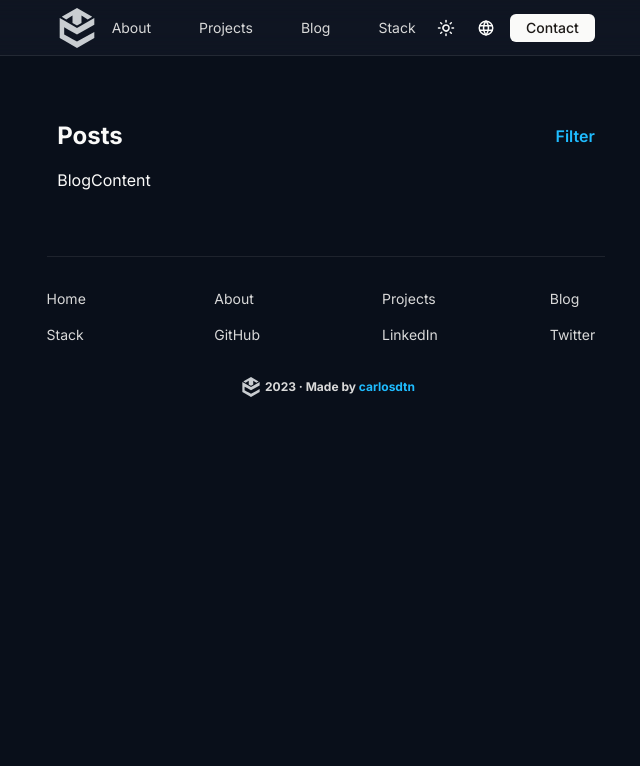
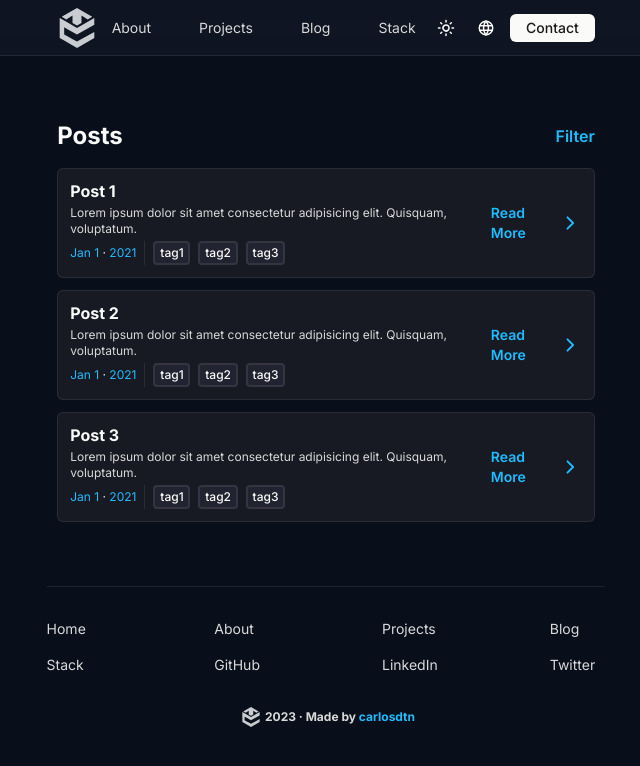
Before and after one commit to carlosdtn/portfolio, a Next.js app: page /posts in a window 1280 px wide. Shown: the top 766 px of the page, without its empty margins (314-954 px from the left). Built offline with nearby package versions, Linux system fonts and the light colour scheme.

Commit message:
feat: Add Blog page & PostCard component redesign

```diff
--- a/package.json
+++ b/package.json
@@ -9,6 +9,7 @@
     "lint": "next lint"
   },
   "dependencies": {
+    "@radix-ui/react-separator": "^1.0.3",
     "@radix-ui/react-slot": "^1.0.2",
     "@react-three/fiber": "^8.14.1",
     "@tabler/icons-react": "^2.32.0",
--- a/src/components/home/molecules/compact-card.tsx
+++ b/src/components/home/molecules/compact-card.tsx
@@ -2,32 +2,18 @@ import { TopicTagEnum } from '@/components/home/atoms/types/types';
 import { CardProps } from '@/components/shared/types/types';
 import { cn } from '@/lib/utils';
 import Image from 'next/image';
-import CardTag from '@/components/shared/card-tag/card-tag';
+import CardTag from '@/components/shared/atoms/card-tag';
 import { IconChevronRight } from '@tabler/icons-react';
-import { defaultImages } from '@/components/shared/constants';
+import { defaultImages } from '@/components/shared/utils/constants';
+import { formattedDate } from '@/components/shared/utils/helpers';
 
 const CompactCard: React.FC<{
   type: TopicTagEnum;
   data: Partial<CardProps>;
 }> = ({ type, data }) => {
-  //Compact Card for projects and blog
   const imageClassName = {
     'opacity-100': data.logo?.src
   };
-
-  const formattedDate = (date: string | undefined) => {
-    if (date) {
-      const postDate = new Date(date);
-      return {
-        year: postDate.getFullYear(),
-        month: postDate.toLocaleDateString('en-US', {
-          day: 'numeric',
-          month: 'short'
-        })
-      };
-    }
-  };
-
   // En lugar del logo colocar una transición de las tecnologías usadas, estas deben estar cómo imagenes
 
   if (type === TopicTagEnum.Projects) {
@@ -70,12 +56,14 @@ const CompactCard: React.FC<{
         </div>
       </div>
     );
-  }
+  } else if (type === TopicTagEnum.Blog) {
     return (
       <div className="flex flex-row items-center justify-between w-full p-3 border rounded-md cursor-pointer select-none group bg-cd-dark-gray/20 border-cd-gray/10">
         <div className="w-[80%] flex flex-col gap-3">
           <h1 className="font-bold leading-tight line-clamp-1">{data.title}</h1>
-        <p className="text-xs text-cd-gray line-clamp-2">{data.description}</p>
+          <p className="text-xs text-cd-gray line-clamp-2">
+            {data.description}
+          </p>
           <div className="flex gap-2">
             {data.tags?.map((tech, index) => (
               <CardTag key={index} toPath="#">
@@ -94,6 +82,7 @@ const CompactCard: React.FC<{
         <IconChevronRight className="transition-all ease-in-out group-hover:translate-x-1 duration-400" />
       </div>
     );
+  }
 };
 
 export default CompactCard;
--- a/src/components/home/molecules/summary-content.tsx
+++ b/src/components/home/molecules/summary-content.tsx
@@ -6,6 +6,7 @@ import { IconChevronLeft, IconChevronRight } from '@tabler/icons-react';
 import { useEffect, useRef, useState } from 'react';
 import { TopicTagEnum } from '../atoms/types/types';
 import CompactCard from './compact-card';
+import PostCard from '@/components/shared/molecules/post-card';
 
 interface SummaryContentProps {
   type: TopicTagEnum;
@@ -139,7 +140,7 @@ const SummaryContent: React.FC<SummaryContentProps> = ({ type }) => {
     return (
       <div className="flex flex-col w-full gap-3">
         {postsData.map((post) => (
-          <CompactCard key={post.id} type={type} data={post} />
+          <PostCard key={post.id} data={post} />
         ))}
       </div>
     );
--- a/src/components/projects/molecules/showcase-card.tsx
+++ b/src/components/projects/molecules/showcase-card.tsx
@@ -1,8 +1,9 @@
 import { CardProps } from '@/components/shared/types/types';
 import { ShowcaseTypeEnum } from '../organisms/types/types';
 import Image from 'next/image';
-import { defaultImages } from '@/components/shared/constants';
-import CardTag from '@/components/shared/card-tag/card-tag';
+import { defaultImages } from '@/components/shared/utils/constants';
+import CardTag from '@/components/shared/atoms/card-tag';
+import PostCard from '@/components/shared/molecules/post-card';
 
 const ShowcaseCard: React.FC<{
   type: ShowcaseTypeEnum;
@@ -33,10 +34,8 @@ const ShowcaseCard: React.FC<{
       </div>
     );
   } else if (type === ShowcaseTypeEnum.Blog) {
-    return <div>BlogContent</div>;
+    return <PostCard data={data} />;
   }
-
-  return <div></div>;
 };
 
 export default ShowcaseCard;
--- a/src/components/projects/molecules/showcase-content.tsx
+++ b/src/components/projects/molecules/showcase-content.tsx
@@ -1,7 +1,7 @@
 import TechTag from '@/components/stack/atoms/tech-tag';
 import { ShowcaseTypeEnum } from '../organisms/types/types';
 import ShowcaseCard from './showcase-card';
-import { projectData, StackData } from '@/data';
+import { postsData, projectData, StackData } from '@/data';
 
 interface ShowcaseContentProps {
   contentType: ShowcaseTypeEnum;
@@ -21,7 +21,13 @@ const ShowcaseContent: React.FC<ShowcaseContentProps> = ({
       </div>
     );
   } else if (contentType === ShowcaseTypeEnum.Blog) {
-    return <div>BlogContent</div>;
+    return (
+      <div className="flex flex-col w-full gap-3">
+        {postsData.map((post) => (
+          <ShowcaseCard key={post.id} type={contentType} data={post} />
+        ))}
+      </div>
+    );
   } else if (contentType === ShowcaseTypeEnum.Stack) {
     return (
       <div className="grid grid-cols-4 gap-3">
--- /dev/null
+++ b/src/components/shared/molecules/post-card.tsx
@@ -0,0 +1,44 @@
+import { CardProps } from '@/components/shared/types/types';
+import { Button } from '@/components/ui/button';
+import { Separator } from '@/components/ui/separator';
+import { IconChevronRight } from '@tabler/icons-react';
+import CardTag from '../atoms/card-tag';
+import { formattedDate } from '../utils/helpers';
+import Link from 'next/link';
+
+const PostCard: React.FC<{
+  data: Partial<CardProps>;
+}> = ({ data }) => {
+  return (
+    <div className="flex flex-row items-center justify-between w-full p-3 border rounded-md cursor-pointer select-none group bg-cd-dark-gray/20 border-cd-gray/10">
+      <div className="flex flex-col gap-1">
+        <h1 className="font-bold leading-tight line-clamp-1">{data.title}</h1>
+        <p className="text-xs text-cd-gray line-clamp-2">{data.description}</p>
+        <div className="flex items-center h-6 gap-2">
+          <p className="text-xs text-cd-light-blue">
+            {formattedDate(data.date)?.month}{' '}
+            <span className="text-white"> · </span>{' '}
+            {formattedDate(data.date)?.year}
+          </p>
+          <Separator orientation="vertical" className="bg-cd-gray/10" />
+          <div className="flex flex-wrap gap-2">
+            {data.tags?.map((tech, index) => (
+              <CardTag key={index} toPath="#">
+                {tech}
+              </CardTag>
+            ))}
+          </div>
+        </div>
+      </div>
+      <Link
+        href="#"
+        className="flex items-center h-auto text-sm font-semibold group text-cd-light-blue"
+      >
+        Read More
+        <IconChevronRight className="transition-transform duration-300 ease-in-out group-hover:translate-x-1" />
+      </Link>
+    </div>
+  );
+};
+
+export default PostCard;
--- /dev/null
+++ b/src/components/shared/utils/helpers.ts
@@ -0,0 +1,12 @@
+export const formattedDate = (date: string | undefined) => {
+  if (date) {
+    const postDate = new Date(date);
+    return {
+      year: postDate.getFullYear(),
+      month: postDate.toLocaleDateString('en-US', {
+        day: 'numeric',
+        month: 'short'
+      })
+    };
+  }
+};
--- /dev/null
+++ b/src/components/ui/separator.tsx
@@ -0,0 +1,31 @@
+'use client';
+
+import * as React from 'react';
+import * as SeparatorPrimitive from '@radix-ui/react-separator';
+
+import { cn } from '@/lib/utils';
+
+const Separator = React.forwardRef<
+  React.ElementRef<typeof SeparatorPrimitive.Root>,
+  React.ComponentPropsWithoutRef<typeof SeparatorPrimitive.Root>
+>(
+  (
+    { className, orientation = 'horizontal', decorative = true, ...props },
+    ref
+  ) => (
+    <SeparatorPrimitive.Root
+      ref={ref}
+      decorative={decorative}
+      orientation={orientation}
+      className={cn(
+        'shrink-0 bg-border',
+        orientation === 'horizontal' ? 'h-[1px] w-full' : 'h-full w-[1px]',
+        className
+      )}
+      {...props}
+    />
+  )
+);
+Separator.displayName = SeparatorPrimitive.Root.displayName;
+
+export { Separator };
```
Also changed, not shown: src/components/shared/atoms/card-tag.tsx (renamed from src/components/shared/card-tag/card-tag.tsx), src/components/shared/utils/constants.ts (renamed from src/components/shared/constants.ts), 1 other file (tests, documents, lock files or other folders). Lines whose indentation alone changed are shown as unchanged.
